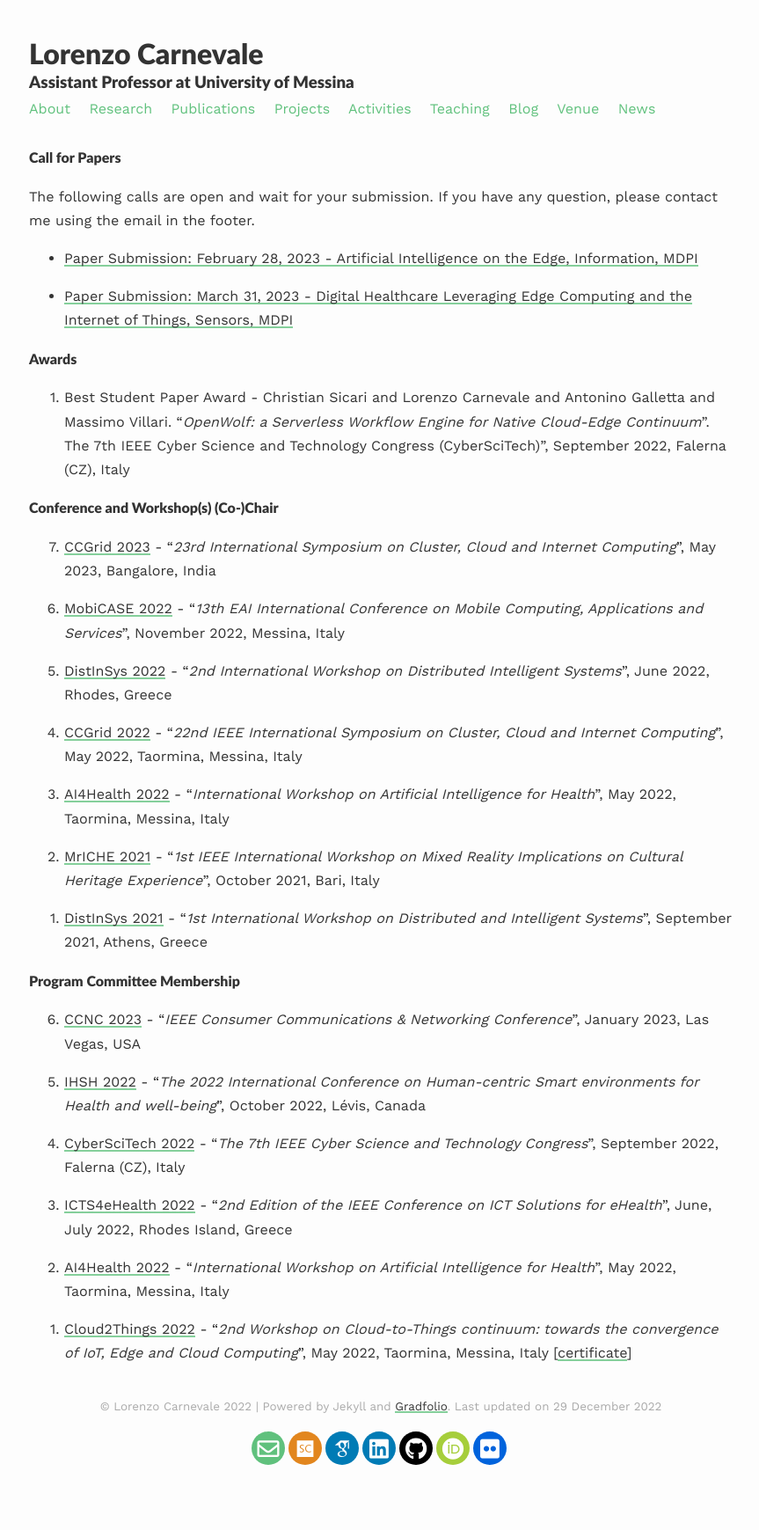
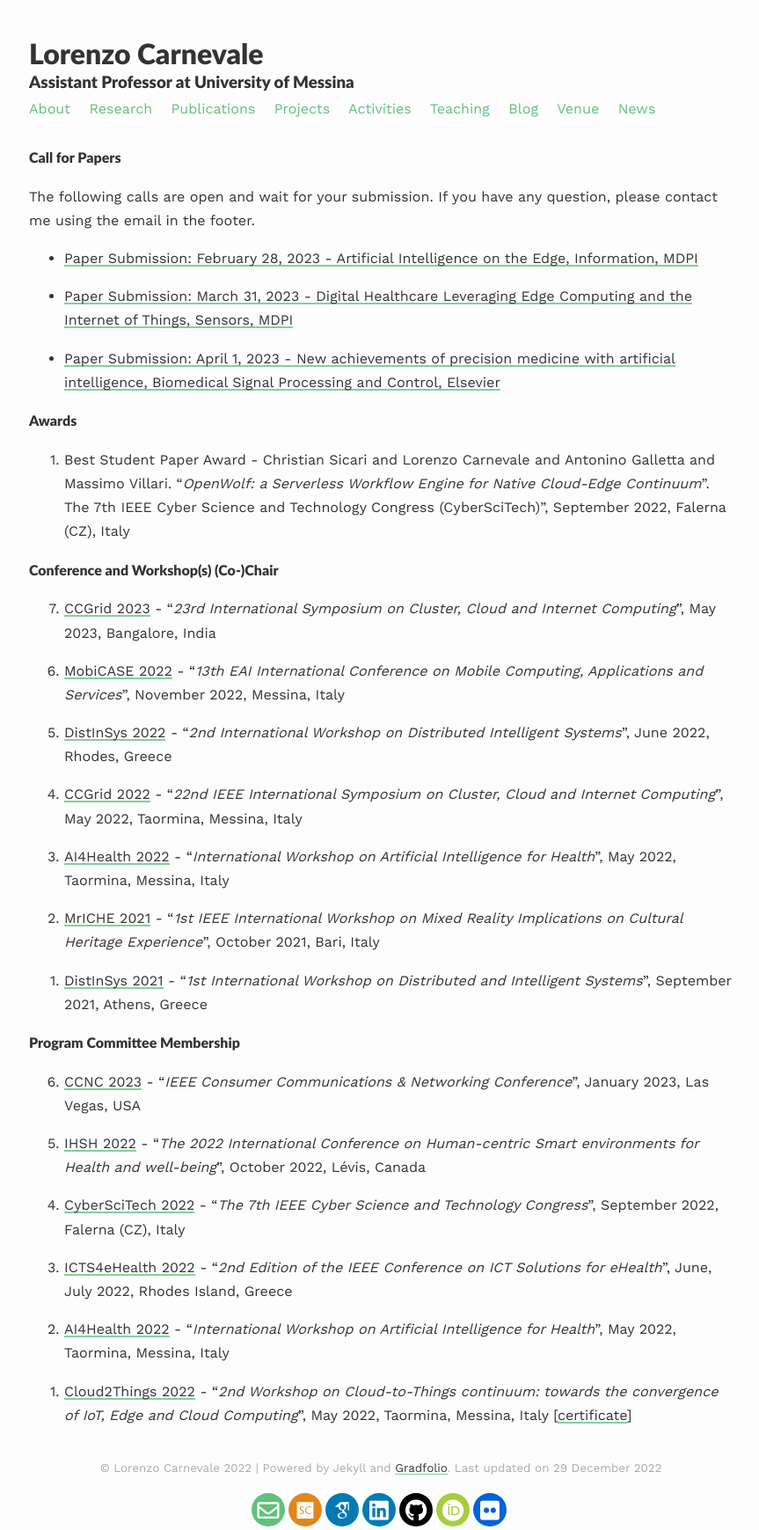
Before and after one commit to lcarnevale/lcarnevale.github.io, a Jekyll site: the page built from _pages/activities.md, in a window 1280 px wide. Shown: the whole page at 88% size, without its empty margins (207-1070 px from the left). Built offline with Jekyll 4.4.1, drawn with Linux system fonts in a browser that asks for light colours; nearby versions of some CDN libraries; some web fonts are replaced; before the commit the page ends 1669 px from its top, so only the background shows below that.

Commit message:
add new special issue lanched

```diff
--- a/_pages/activities.md
+++ b/_pages/activities.md
@@ -11,6 +11,8 @@ The following calls are open and wait for your submission. If you have any quest
 - [Paper Submission: February 28, 2023 - Artificial Intelligence on the Edge, Information, MDPI](https://www.mdpi.com/journal/information/special_issues/AI_on_the_edge)
 
 - [Paper Submission: March 31, 2023 - Digital Healthcare Leveraging Edge Computing and the Internet of Things, Sensors, MDPI](https://www.mdpi.com/journal/sensors/special_issues/digihealth_IoT)
+
+- [Paper Submission: April 1, 2023 - New achievements of precision medicine with artificial intelligence, Biomedical Signal Processing and Control, Elsevier](https://www.sciencedirect.com/journal/biomedical-signal-processing-and-control/about/call-for-papers)
 
 #### Awards
 0. Best Student Paper Award - Christian Sicari and Lorenzo Carnevale and Antonino Galletta and Massimo Villari. "*OpenWolf: a Serverless Workflow Engine for Native Cloud-Edge Continuum*". The 7th IEEE Cyber Science and Technology Congress (CyberSciTech)", September 2022, Falerna (CZ), Italy
```
